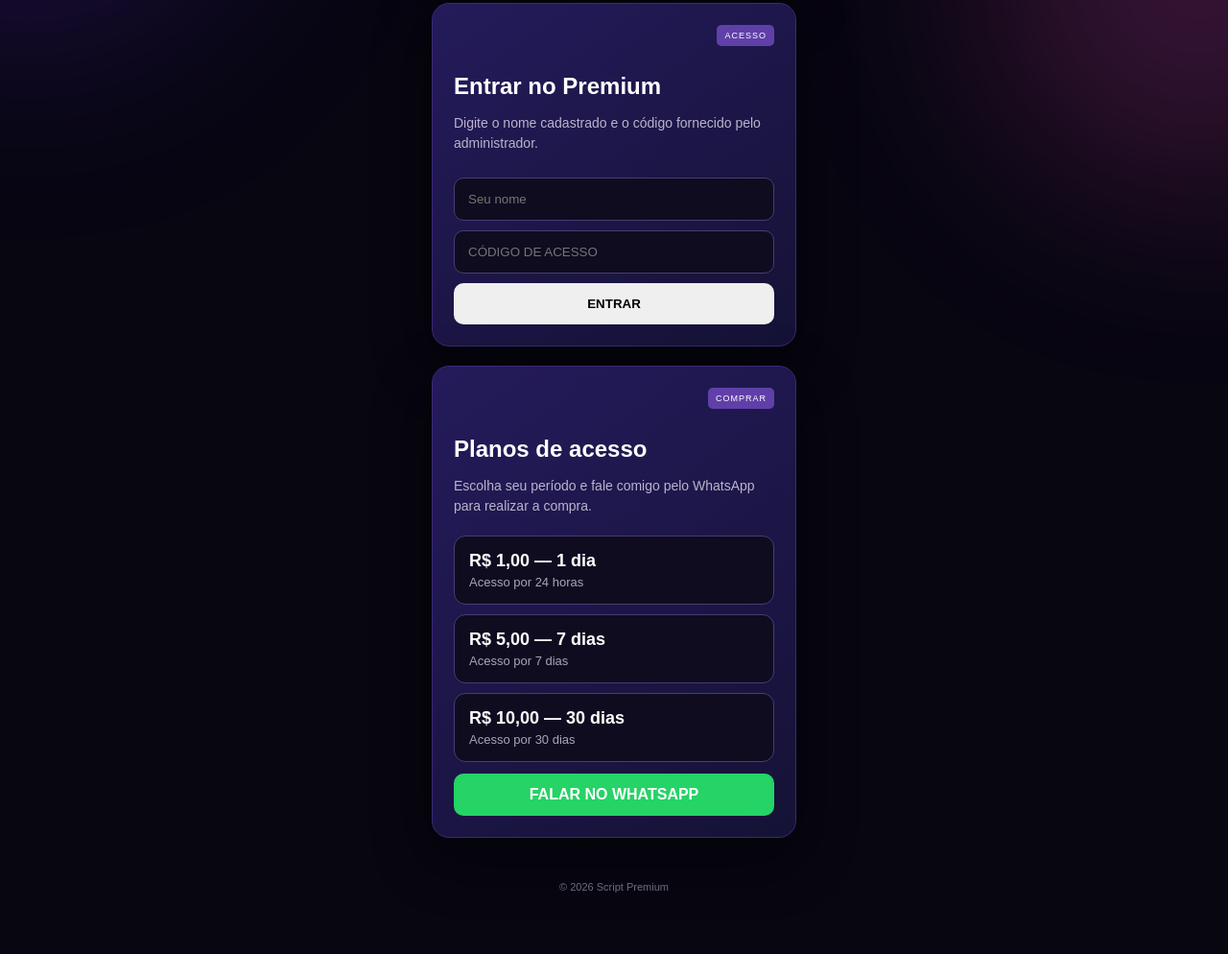
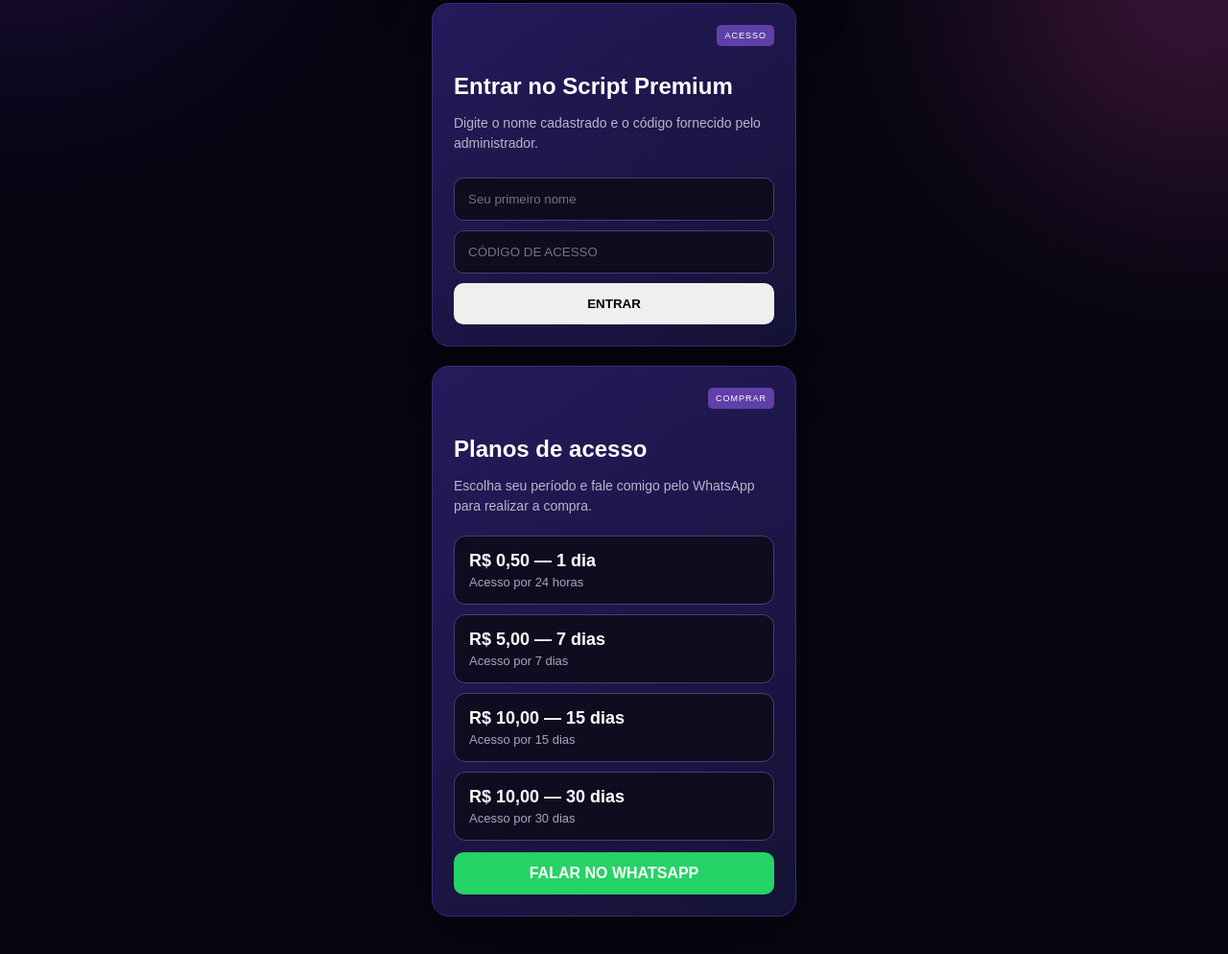
Before and after one commit to pedritohmb18012013-ux/scriptpremium, a website: page index.html in a window 1280 px wide. Shown: the part 562-1556 px from the top of the page at 96% size. Drawn offline with Linux system fonts and the light colour scheme.

Commit message:
Atualizar o index.html

```diff
--- a/index.html
+++ b/index.html
@@ -73,7 +73,7 @@
 
     <span class="tag">ACESSO</span>
 
-    <h2>Entrar no Premium</h2>
+    <h2>Entrar no Script Premium</h2>
 
     <p>
       Digite o nome cadastrado e o código fornecido pelo administrador.
@@ -84,7 +84,7 @@
       <input
         id="loginNome"
         type="text"
-        placeholder="Seu nome"
+        placeholder="Seu primeiro nome"
         autocomplete="name"
         style="
           width:100%;
@@ -152,13 +152,18 @@
     <div class="plans">
 
       <div class="plan">
-        <strong>R$ 1,00 — 1 dia</strong>
+        <strong>R$ 0,50 — 1 dia</strong>
         <span>Acesso por 24 horas</span>
       </div>
 
       <div class="plan">
         <strong>R$ 5,00 — 7 dias</strong>
         <span>Acesso por 7 dias</span>
+      </div>
+
+      <div class="plan">
+        <strong>R$ 10,00 — 15 dias</strong>
+        <span>Acesso por 15 dias</span>
       </div>
 
       <div class="plan">
```
